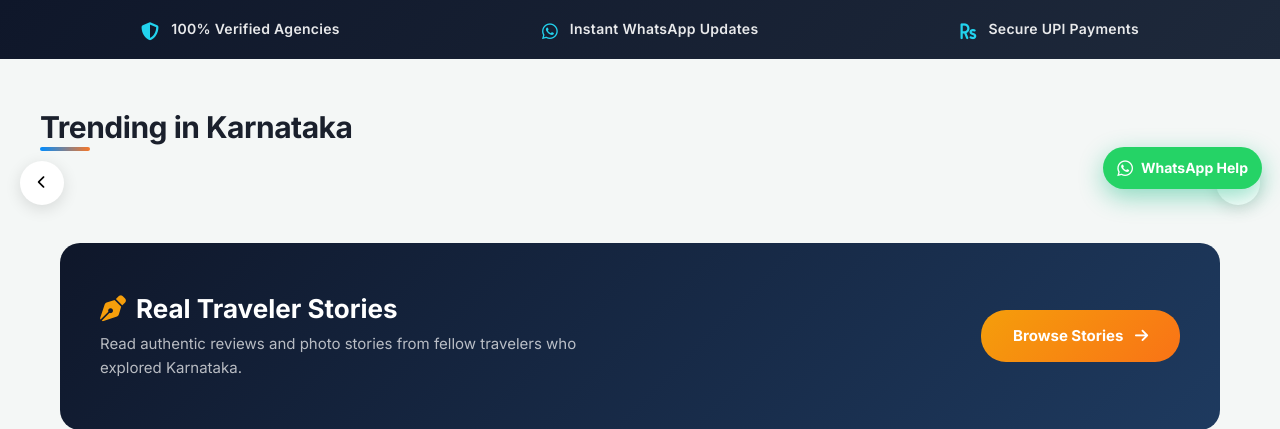
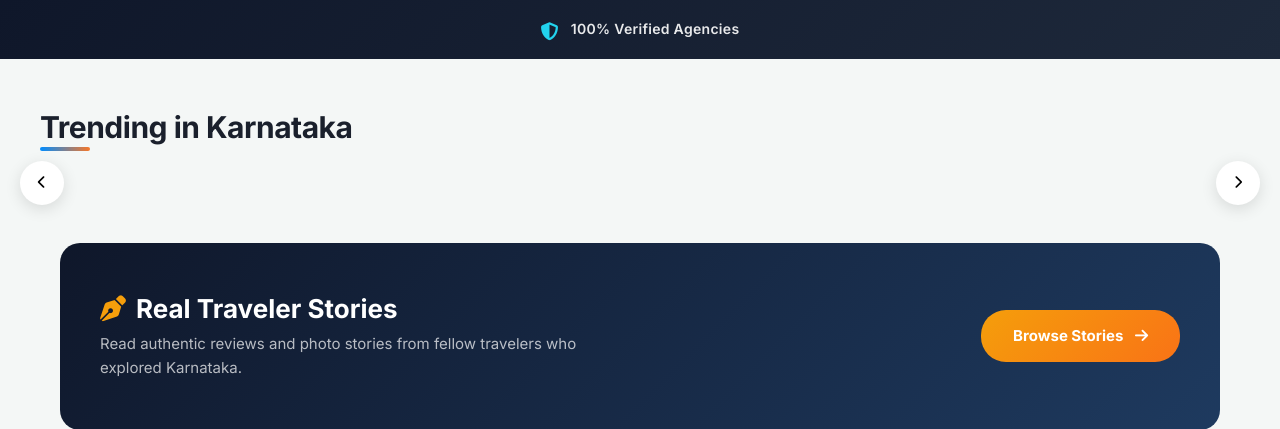
Before and after one commit to sakshibm747/tourism_02, a Flask app: page / in a window 1280 px wide. Shown: the part 589-1018 px from the top of the page. Run offline with Flask 3, Linux system fonts and the light colour scheme; data that the repository does not hold is empty; some libraries are stand-ins or nearby versions.

Commit message:
ui changes

```diff
--- a/tourism_02/app.py
+++ b/tourism_02/app.py
@@ -13,7 +13,6 @@ import zipfile
 import re
 import math
 from datetime import datetime, timedelta
-from urllib.parse import quote_plus
 import smtplib
 from email.message import EmailMessage
 from werkzeug.utils import secure_filename
@@ -329,19 +328,13 @@ except Exception as e:
 # Make session data available to all templates for dynamic navbar
 @app.context_processor
 def inject_user():
-    support_target = app.config.get('DEFAULT_AGENCY_WHATSAPP_TO') or app.config.get('TWILIO_WHATSAPP_FROM')
-    whatsapp_chat_link = _to_wa_me_link(
-        support_target,
-        'Hi, I need help with my booking on NammaKarnataka.'
-    )
     return dict(
         logged_in=bool(session.get('user_id')),
         user_role=session.get('role', ''),
         user_name=session.get('name', ''),
         firebase_enabled=FIREBASE_ENABLED,
         firebase_web_config=FIREBASE_WEB_CONFIG,
-        notification_poll_ms=app.config.get('NOTIFICATION_POLL_MS', 12000),
-        whatsapp_chat_link=whatsapp_chat_link
+        notification_poll_ms=app.config.get('NOTIFICATION_POLL_MS', 12000)
     )
 
 # Mock Firebase Database
@@ -1109,18 +1102,6 @@ def _normalize_whatsapp_to(value):
     return ''
 
 
-def _to_wa_me_link(value, text=''):
-    normalized = _normalize_whatsapp_to(value)
-    if normalized.startswith('whatsapp:+'):
-        number = normalized.replace('whatsapp:+', '').strip()
-        if text:
-            return f'https://wa.me/{number}?text={quote_plus(text)}'
-        return f'https://wa.me/{number}'
-    if text:
-        return f'https://wa.me/?text={quote_plus(text)}'
-    return 'https://wa.me/'
-
-
 def _resolve_whatsapp_recipient(primary_value, fallback_value):
     """Return normalized WhatsApp recipient, falling back when primary is invalid."""
     primary = _normalize_whatsapp_to(primary_value)
--- a/tourism_02/static/css/styles.css
+++ b/tourism_02/static/css/styles.css
@@ -1827,49 +1827,6 @@ a {
     gap: 8px;
 }
 
-/* ============================================
-   GLOBAL WHATSAPP BUTTON
-   ============================================ */
-.global-whatsapp-btn {
-    position: fixed;
-    right: 18px;
-    bottom: 22px;
-    z-index: 12000;
-    display: inline-flex;
-    align-items: center;
-    gap: 8px;
-    background: #25d366;
-    color: #fff;
-    text-decoration: none;
-    padding: 10px 14px;
-    border-radius: 999px;
-    font-weight: 700;
-    font-size: 14px;
-    box-shadow: 0 8px 24px rgba(16, 185, 129, 0.45);
-    transition: transform 0.2s ease, box-shadow 0.2s ease;
-}
-
-.global-whatsapp-btn i {
-    font-size: 18px;
-}
-
-.global-whatsapp-btn:hover {
-    transform: translateY(-2px);
-    box-shadow: 0 12px 28px rgba(16, 185, 129, 0.55);
-}
-
-@media (max-width: 640px) {
-    .global-whatsapp-btn {
-        right: 12px;
-        bottom: 14px;
-        padding: 10px 12px;
-    }
-
-    .global-whatsapp-btn span {
-        display: none;
-    }
-}
-
 .share-toast.show {
     opacity: 1;
     transform: translateX(-50%) translateY(0);
--- a/tourism_02/templates/base.html
+++ b/tourism_02/templates/base.html
@@ -54,11 +54,6 @@
         {% block content %}{% endblock %}
     </main>
 
-    <a href="{{ whatsapp_chat_link }}" class="global-whatsapp-btn" target="_blank" rel="noopener" aria-label="Chat on WhatsApp">
-        <i class="fab fa-whatsapp"></i>
-        <span>WhatsApp Help</span>
-    </a>
-
     <footer class="footer">
         <div class="footer-container">
             <div class="footer-section">
--- a/tourism_02/templates/index.html
+++ b/tourism_02/templates/index.html
@@ -47,8 +47,6 @@
 <section class="trust-signals">
     <div class="trust-container">
         <div class="trust-item"><i class="fas fa-shield-alt"></i> 100% Verified Agencies</div>
-        <div class="trust-item"><i class="fab fa-whatsapp"></i> Instant WhatsApp Updates</div>
-        <div class="trust-item"><i class="fas fa-rupee-sign"></i> Secure UPI Payments</div>
     </div>
 </section>
 
```
